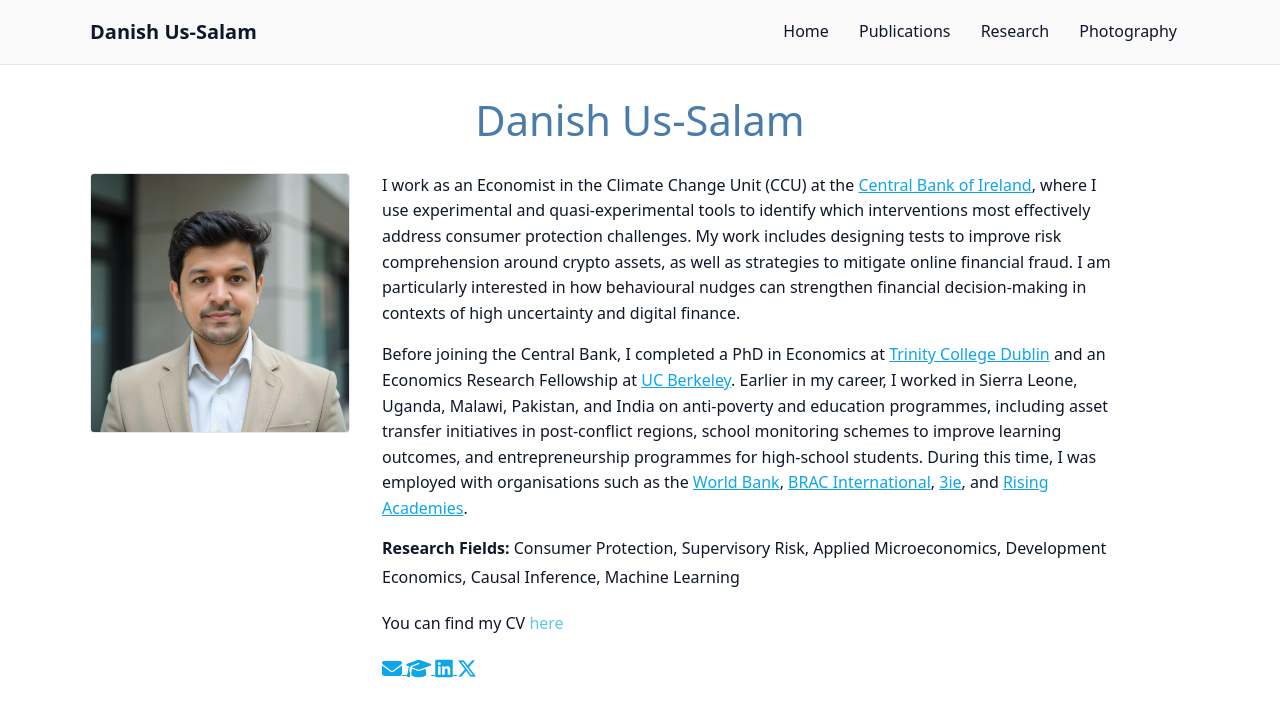
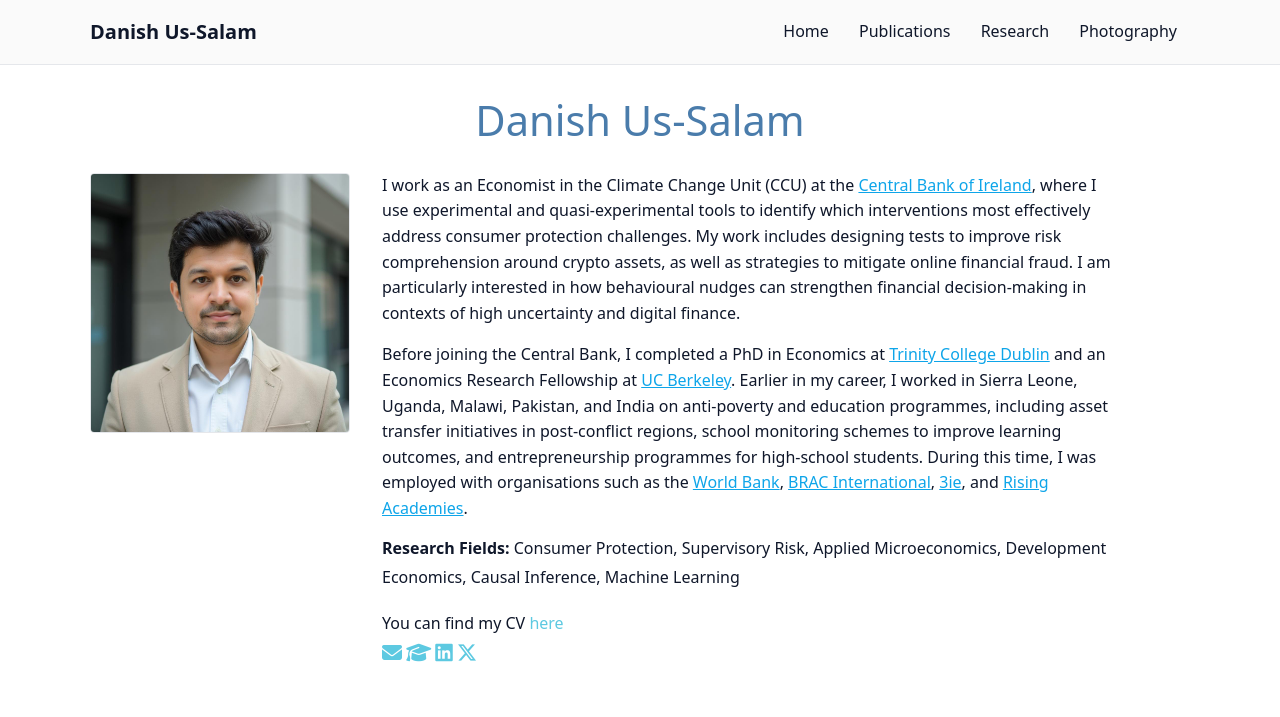
Before and after one commit to danishussalam/danishussalam.github.io, a Jekyll site: the page built from index.md, in a window 1280 px wide. Shown: the top 717 px of the page. Built offline with Jekyll 4.4.1, drawn with Linux system fonts in a browser that asks for light colours.

Commit message:
Update index.md

```diff
--- a/index.md
+++ b/index.md
@@ -31,6 +31,7 @@ Before joining the Central Bank, I completed a PhD in Economics at <a href="http
   </p>
 </div>
 
+<div class="cv-and-icons">
   <p>
     <a href="mailto:ussalamd@tcd.ie" target="_blank" rel="noopener noreferrer" title="Email">
       <i class="fa-solid fa-envelope fa-lg"></i>
```
